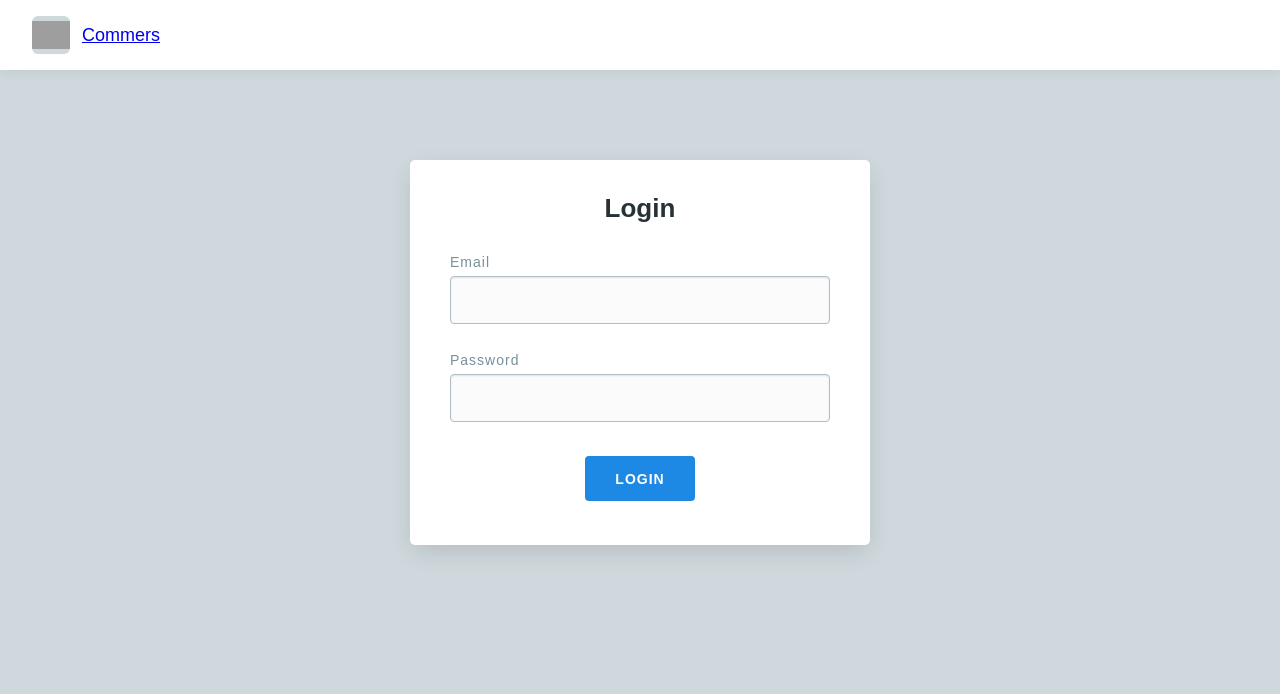
After one commit to Nsjminecraft/ShimplyShop, a Flask app: page /login in a window 1280 px wide. The commit adds this page. Shown: the top 694 px of the page. Run offline with Flask 3, Linux system fonts and the light colour scheme; grey boxes are pictures that could not be loaded.

Commit message:
separated the signup and login pages added a nextsteps.txt file for future improvements fixed some bugs fixed routes

```diff
--- a/app.py
+++ b/app.py
@@ -25,7 +25,7 @@ def login_required(f):
 from user import routes
 
 @app.route('/', methods=['GET'])
-def home():
+def landing():
     return render_template('landing.html')
 
 @app.route('/dashboard/')
@@ -33,9 +33,14 @@ def home():
 def dashboard():
     return render_template('dashboard.html')
 
-@app.route('/signuporlogin', methods=['GET'])
-def signuporlogin():
-    return render_template('signuporlogin.html', signup_error=None, login_error=None)
+@app.route('/signup', methods=['GET'])
+def signup_page():
+    return render_template('signup.html', signup_error=None, login_error=None)
+
+@app.route('/login', methods=['GET'])
+def login_page():
+    return render_template('login.html', signup_error=None, login_error=None)
+
 
 
 if __name__ == "__main__":
--- a/templates/base.html
+++ b/templates/base.html
@@ -13,7 +13,7 @@
             <img src="/static/img/logo.png" alt="Commers Logo" class="logo">
             <a href="/main" class="storenameheader">Commers</a>
         </div>
-        {% if not (request.endpoint in ['signuporlogin', 'landing']) %}
+        {% if not (request.endpoint in ['signup_page', 'landing', 'login_page']) %}
         <form class="header-search-bar" action="#" method="get">
             <input type="text" placeholder="Search products, categories..." class="search-input">
             <button class="btn search-btn" type="submit">Search</button>
--- a/templates/landing.html
+++ b/templates/landing.html
@@ -5,8 +5,8 @@
     <h1>Welcome to Shri Commerce!</h1>
     <p>Your one-stop shop for all your needs.</p>
     <div style="margin-top: 40px;">
-        <a href="/signuporlogin" class="btn" style="margin-right: 20px;">Login</a>
-        <a href="/signuporlogin" class="btn">Sign Up</a>
+        <a href="/login" class="btn" style="margin-right: 20px;">Login</a>
+        <a href="/signup" class="btn">Sign Up</a>
     </div>
 </div>
 {% endblock %}
--- /dev/null
+++ b/templates/login.html
@@ -0,0 +1,28 @@
+{% extends "base.html" %}
+
+{% block content %}
+<div class="card-wrapper">
+        <div class="card">
+
+            <h1 class="center">Login</h1>
+
+            <form name="login_form" method="post" action="/user/login">
+
+                <label for="email">Email</label>
+                <input type="text" name="email" class="field" required>
+
+                <label for="password">Password</label>
+                <input type="password" name="password" class="field" required>
+
+                {% if login_error %}
+                <p class="error">{{ login_error }}</p>
+                {% endif %}
+
+                <input type="submit" value="login" class="btn">
+
+            </form>
+
+        </div>
+
+</div>
+{% endblock %}
--- a/user/routes.py
+++ b/user/routes.py
@@ -11,7 +11,7 @@ def signup():
     user_model = User()
     result = user_model.signup(server_render=True)
     if isinstance(result, dict) and result.get('error'):
-        return render_template('signuporlogin.html', signup_error=result['error'], login_error=None)
+        return render_template('signup.html', signup_error=result['error'], login_error=None)
     return redirect('/main')
 
 @app.route('/user/signout')
@@ -24,7 +24,7 @@ def login():
     user_model = User()
     result = user_model.login(server_render=True)
     if isinstance(result, dict) and result.get('error'):
-        return render_template('signuporlogin.html', signup_error=None, login_error=result['error'])
+        return render_template('login.html', signup_error=None, login_error=result['error'])
     return redirect('/main')
 
 
```
Also changed, not shown: templates/signup.html (renamed from templates/signuporlogin.html, +1 -22 lines), nextsteps.txt (added).
